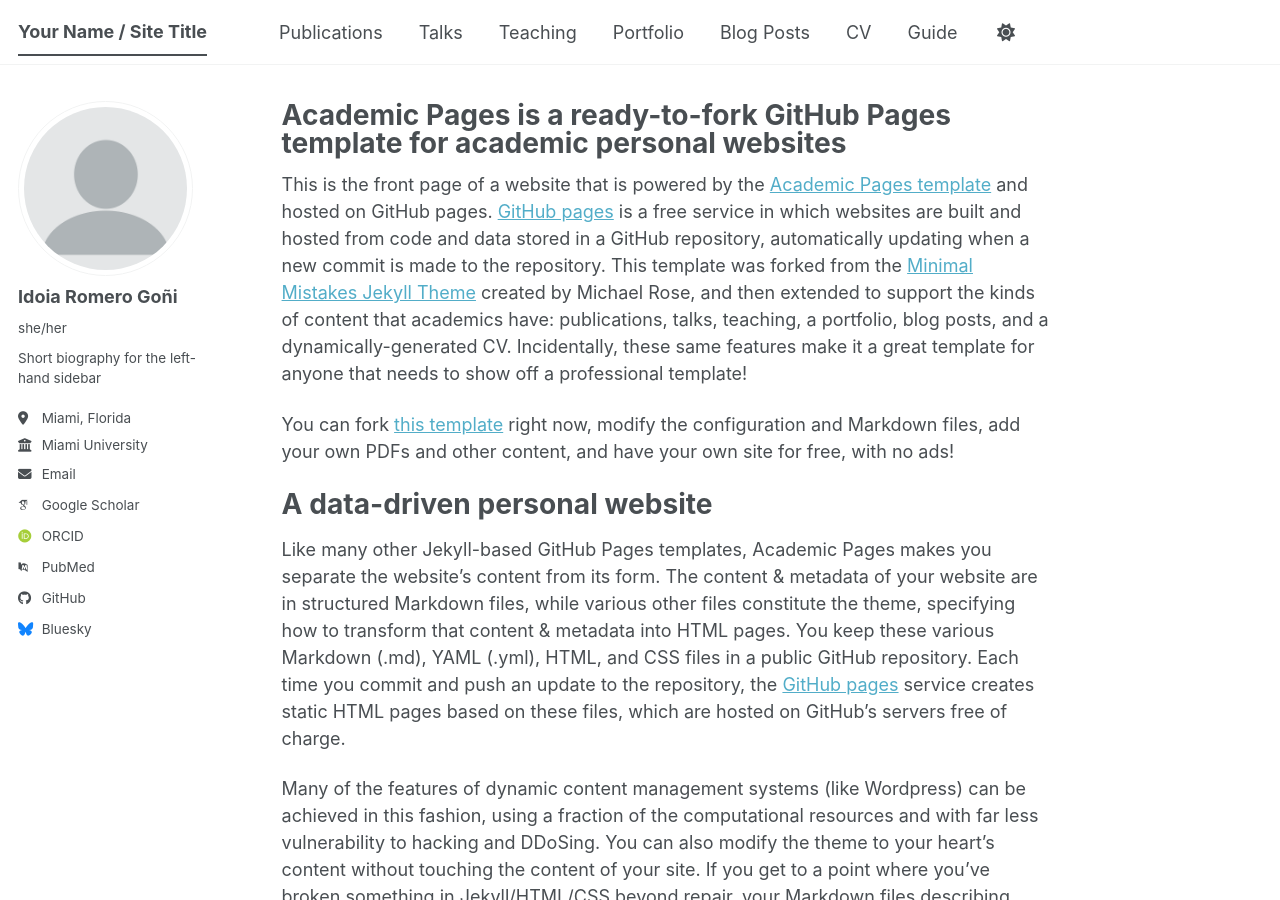
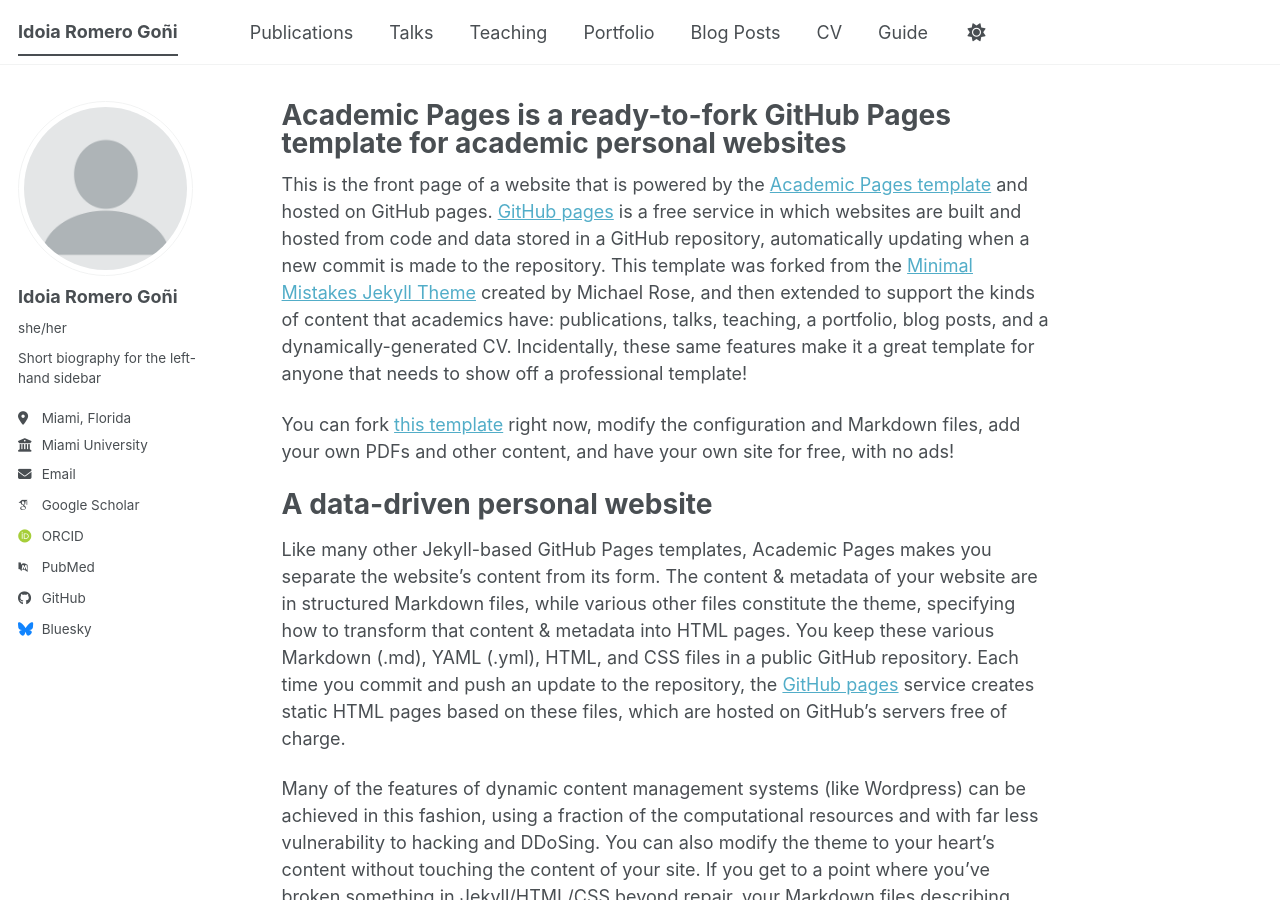
Before and after one commit to idoiaromerogo/idoiaromerogo.github.io, a Jekyll site: the page built from _pages/about.md, in a window 1280 px wide and 900 px high. Built offline with Jekyll 4.4.1, drawn with Linux system fonts in a browser that asks for light colours; some web fonts are replaced; a script bundle is joined from its source files by our own code; library files that are not in the unit come from our copies.

Commit message:
Update _config.yml

```diff
--- a/_config.yml
+++ b/_config.yml
@@ -9,14 +9,14 @@
 # Basic Site Settings
 locale                   : "en-US"
 site_theme               : "default" # The available themes options are "default", "air", "sunrise", "mint", "dirt" and "contrast"
-title                    : "Your Name / Site Title"
+title                    : "Idoia Romero Goñi"
 title_separator          : "-"
 name                     : &name "Your Name"
 description              : &description "Your Name's academic portfolio"   # Update this with a general description of your site, this is the default if not overridden by a page
 url                      : https://academicpages.github.io # The base hostname & protocol for your site e.g. "https://[your GitHub username].github.io",
                                                            # or if you already have some other page hosted on Github then use "https://[your GitHub username].github.io/[Your Repo Name]"
 baseurl                  : "" # the subpath of your site, e.g. "/blog"
-repository               : "academicpages/academicpages.github.io"
+repository               : "idoiaromerogo/idoiaromerogo.github.io"
 
 # Site Author - The following control what appear as part of the author content on the side bar.
 #               If a field is blank the icon and link will not appear, otherwise it will be shown.
```
